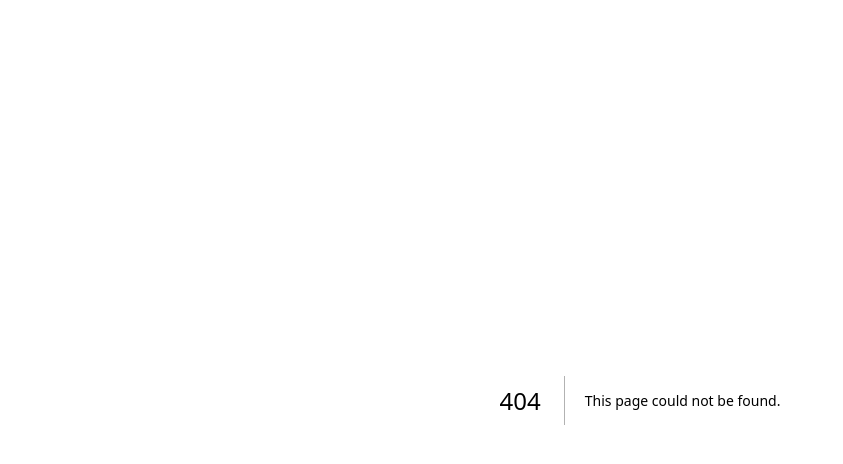
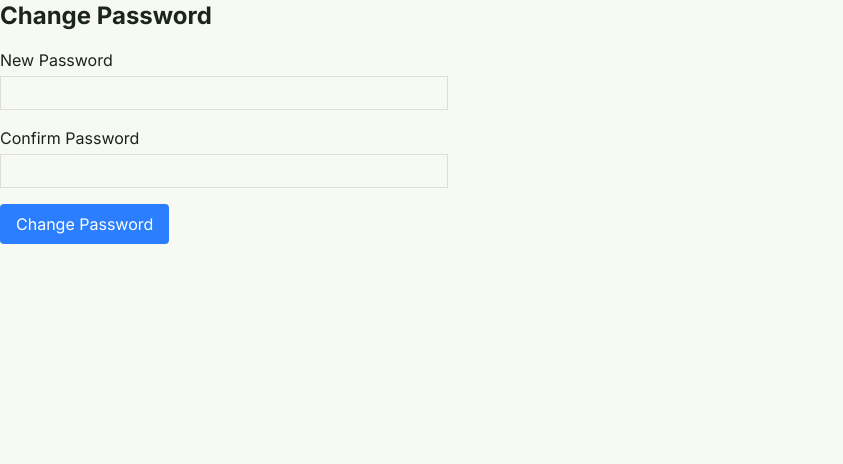
Before and after one commit to daniwolde1/eppad, a Next.js app: page /admin/change-password in a window 1280 px wide. Before the commit this address had no page. Shown: the top 464 px of the page, without its empty margins (0-843 px from the left). Built offline with nearby package versions, Linux system fonts and the light colour scheme.

Commit message:
Create page.tsx

```diff
--- /dev/null
+++ b/app/admin/change-password/page.tsx
@@ -0,0 +1,47 @@
+"use client";
+
+import { useState } from "react";
+
+export default function ChangePasswordPage() {
+  const [password, setPassword] = useState("");
+  const [confirm, setConfirm] = useState("");
+  const [message, setMessage] = useState("");
+
+  const handleChangePassword = () => {
+    if (password !== confirm) {
+      setMessage("Passwords do not match!");
+      return;
+    }
+    setMessage("Password change placeholder — implement database logic later.");
+  };
+
+  return (
+    <div>
+      <h1 className="text-2xl font-bold mb-4">Change Password</h1>
+      <div className="space-y-4 max-w-md">
+        <div>
+          <label className="block mb-1">New Password</label>
+          <input
+            type="password"
+            value={password}
+            onChange={(e) => setPassword(e.target.value)}
+            className="w-full border px-2 py-1"
+          />
+        </div>
+        <div>
+          <label className="block mb-1">Confirm Password</label>
+          <input
+            type="password"
+            value={confirm}
+            onChange={(e) => setConfirm(e.target.value)}
+            className="w-full border px-2 py-1"
+          />
+        </div>
+        <button onClick={handleChangePassword} className="bg-blue-500 text-white px-4 py-2 rounded">
+          Change Password
+        </button>
+        {message && <p className="text-red-500">{message}</p>}
+      </div>
+    </div>
+  );
+}
```
